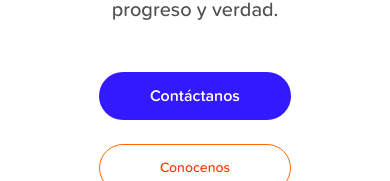
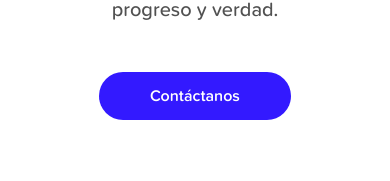
Before and after one commit to saufth/emah-dev, a Next.js app: page / in a window 390 px wide. Shown: the part 663-844 px from the top of the page. Built offline with nearby package versions, Linux system fonts and the light colour scheme.

Commit message:
Home hero buttons fixed

```diff
--- a/src/pages/index.tsx
+++ b/src/pages/index.tsx
@@ -31,11 +31,13 @@
                   a fin de crear un legado de progreso y verdad.
                 </p>
               </div>
-              <div className='flex flex-col sm:flex-row items-center gap-6'>
+              <div className='flex justify-center md:justify-start items-center gap-6'>
                 <CallToAction theme='dark' large />
-                <Link href='/about'>
-                  Conocenos
-                </Link>
+                <div className='hidden md:block'>
+                  <Link href='/about'>
+                    Conocenos
+                  </Link>
+                </div>
               </div>
             </div>
             <div className='my-16 md:my-0 px-16 md:px-0 w-full md:w-[45%] grid place-content-center'>
```
